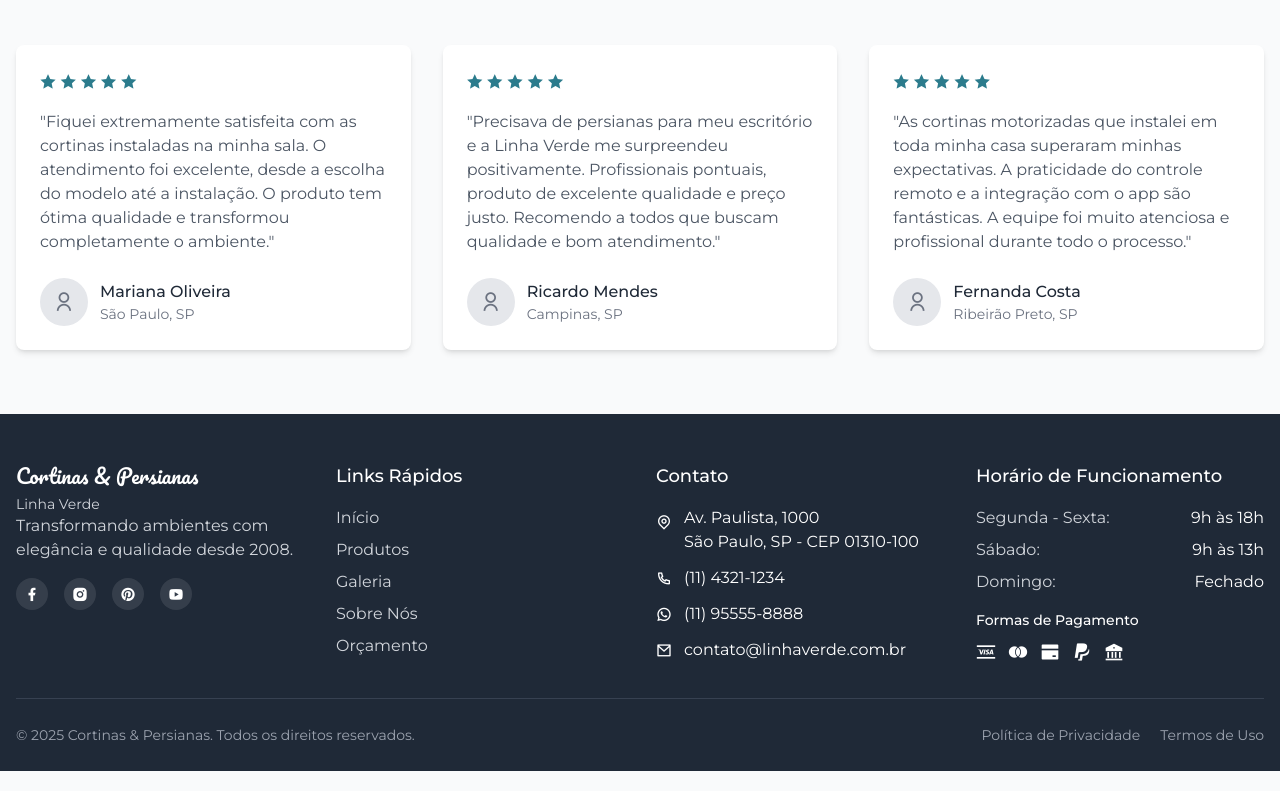
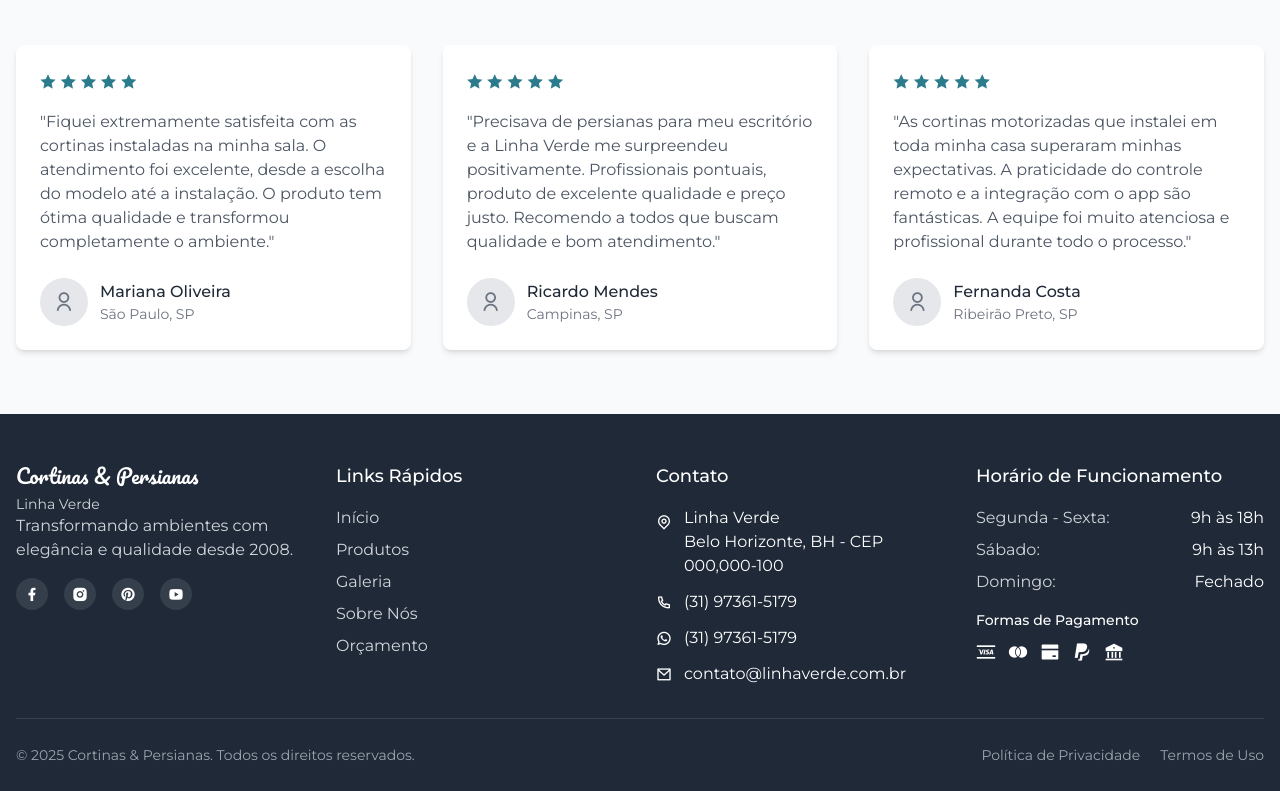
Before and after one commit to Duarte0922/linhaverde-site, a plain HTML site: page index.html in a window 1280 px wide. Shown: the part 5576-6367 px from the top of the page. Drawn offline with nearby package versions, Linux system fonts and the light colour scheme.

Commit message:
Atualização do site

```diff
--- a/index.html
+++ b/index.html
@@ -686,15 +686,15 @@ background: linear-gradient(90deg, rgba(255,255,255,0.9) 0%, rgba(255,255,255,0.
 <ul class="space-y-3">
 <li class="flex items-start">
 <i class="ri-map-pin-line mr-3 mt-1"></i>
-<span>Av. Paulista, 1000<br>São Paulo, SP - CEP 01310-100</span>
+<span>Linha Verde <br>Belo Horizonte, BH - CEP 000,000-100</span>
 </li>
 <li class="flex items-center">
 <i class="ri-phone-line mr-3"></i>
-<span>(11) 4321-1234</span>
+<span>(31) 97361-5179</span>
 </li>
 <li class="flex items-center">
 <i class="ri-whatsapp-line mr-3"></i>
-<span>(11) 95555-8888</span>
+<span>(31) 97361-5179</span>
 </li>
 <li class="flex items-center">
 <i class="ri-mail-line mr-3"></i>
```
